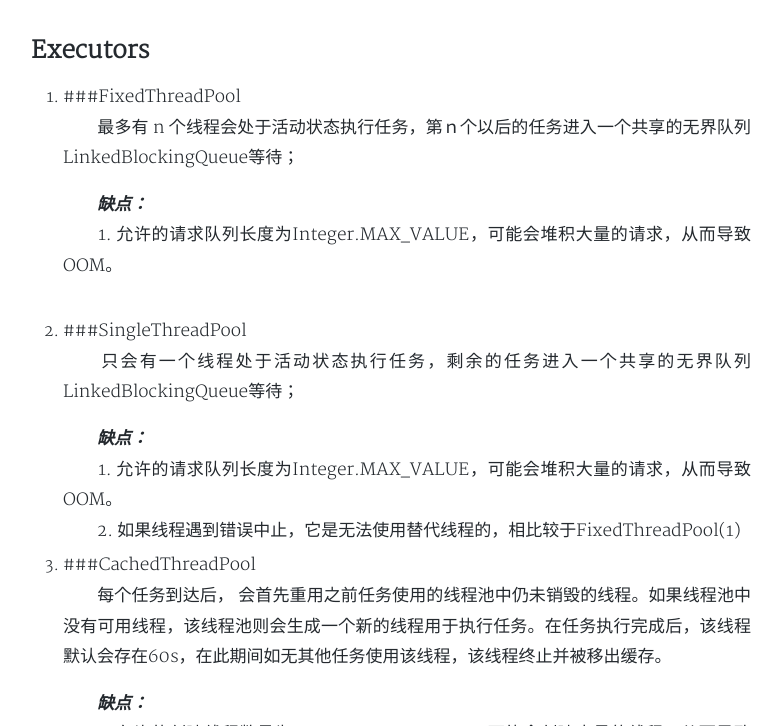
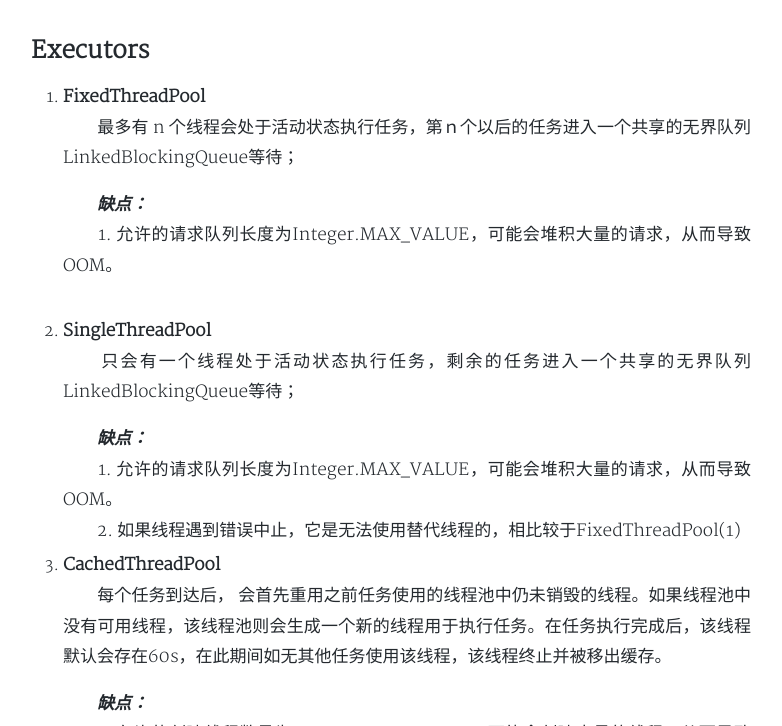
Before and after one commit to yeslsl/never-ever-ver-er-r.github.io, a Jekyll site: the page built from _posts/2019-06-26-ThreadPool线程池.md, in a window 1280 px wide and 900 px high, scrolled down 290 px, cut to the strip 174-900 px from the top of the window. Shown: the whole strip, without its empty margins (249-1031 px from the left). Built offline with Jekyll 4.4.1, drawn with Linux system fonts in a browser that asks for light colours; nearby versions of some CDN libraries; a style sheet for code colours, icons or effects is not loaded.

Commit message:
标题突出

```diff
--- a/_posts/2019-06-26-ThreadPool线程池.md
+++ b/_posts/2019-06-26-ThreadPool线程池.md
@@ -9,7 +9,7 @@ tags: 线程池 ThreadPool Executors
 ---
 
 ## Executors
-  1. ###FixedThreadPool
+  1. **FixedThreadPool**
 
       　　最多有 n 个线程会处于活动状态执行任务，第ｎ个以后的任务进入一个共享的无界队列LinkedBlockingQueue等待；
 
@@ -19,7 +19,7 @@ tags: 线程池 ThreadPool Executors
 
 
 
-  2. ###SingleThreadPool
+  2. **SingleThreadPool**
 
       　　只会有一个线程处于活动状态执行任务，剩余的任务进入一个共享的无界队列LinkedBlockingQueue等待；
 
@@ -28,7 +28,7 @@ tags: 线程池 ThreadPool Executors
       　　1. 允许的请求队列长度为Integer.MAX_VALUE，可能会堆积大量的请求，从而导致OOM。
 
       　　2. 如果线程遇到错误中止，它是无法使用替代线程的，相比较于FixedThreadPool(1)
-  3. ###CachedThreadPool
+  3. **CachedThreadPool**
 
       　　每个任务到达后， 会首先重用之前任务使用的线程池中仍未销毁的线程。如果线程池中没有可用线程，该线程池则会生成一个新的线程用于执行任务。在任务执行完成后，该线程默认会存在60s，在此期间如无其他任务使用该线程，该线程终止并被移出缓存。
 
```
